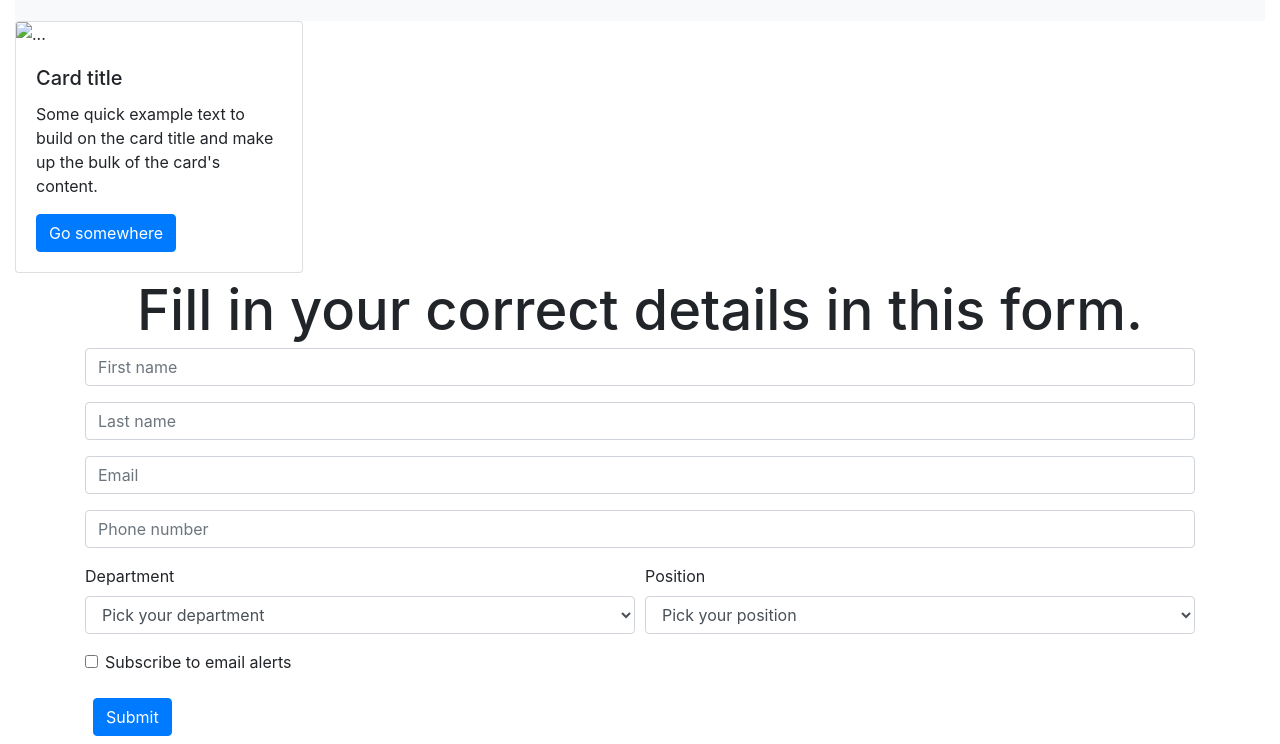
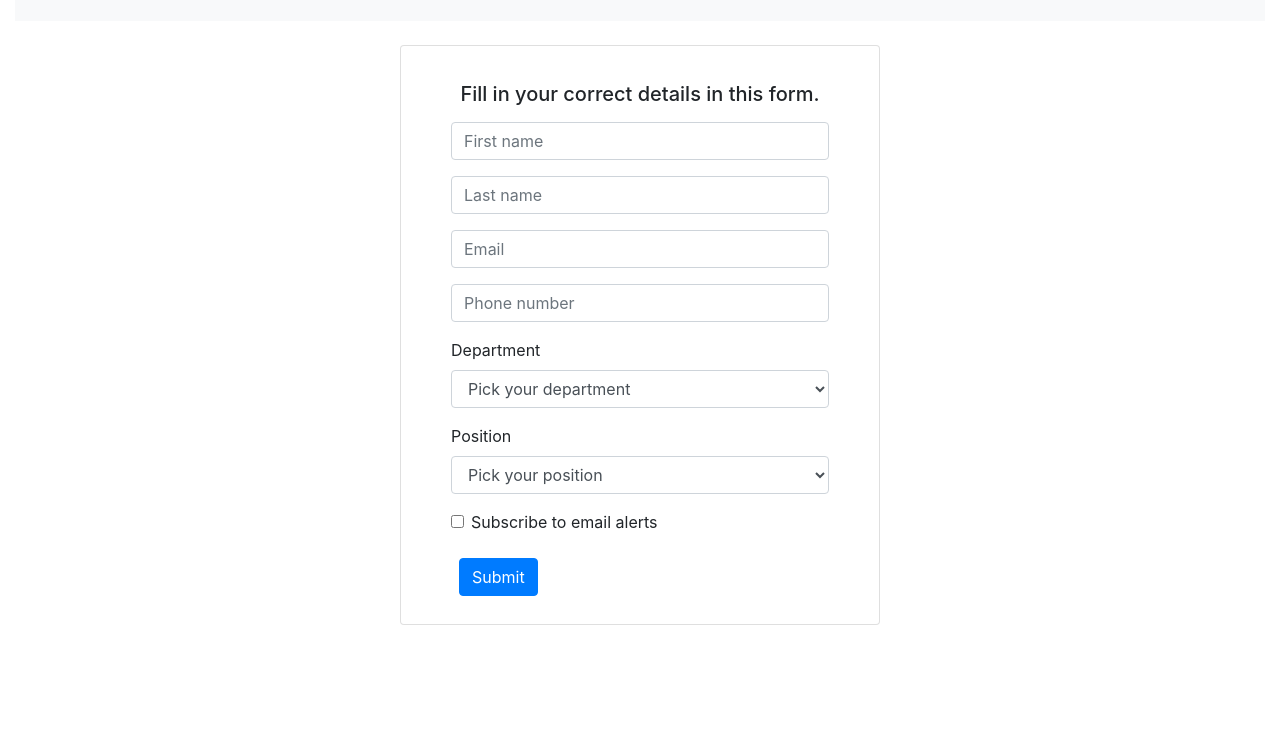
Before and after one commit to ikenwaa/online-payroll-system-2, a website: page public/employee_form.html in a window 1280 px wide. Shown: the part 73-817 px from the top of the page. Drawn offline with nearby package versions, Linux system fonts and the light colour scheme.

Commit message:
Added new stuff

```diff
--- a/public/employee_form.html
+++ b/public/employee_form.html
@@ -41,38 +41,48 @@
         </div>
       </nav>
 
-      <div class="card" style="width: 18rem;">
-  <img src="..." class="card-img-top" alt="...">
+      <div class="container card mt-4" style="width: 30rem;">
         <div class="card-body">
-    <h5 class="card-title">Card title</h5>
-    <p class="card-text">Some quick example text to build on the card title and make up the bulk of the card's content.</p>
-    <a href="#" class="btn btn-primary">Go somewhere</a>
-  </div>
-</div>
-      <div class="container m-auto">
-        <p class="text-center display-4 m-1">
+          <h5 class="card-title text-center m-3">
             Fill in your correct details in this form.
-        </p>
-      </div>
-
+          </h5>
           <form class="container m-auto">
             <div class="form-col">
               <div class="form-group">
-      <input type="text" class="form-control" id="firstName" placeholder="First name">
+                <input
+                  type="text"
+                  class="form-control"
+                  id="firstName"
+                  placeholder="First name"
+                />
               </div>
               <div class="form-group">
-      <input type="text" class="form-control" id="lastName" placeholder="Last name">
+                <input
+                  type="text"
+                  class="form-control"
+                  id="lastName"
+                  placeholder="Last name"
+                />
               </div>
               <div class="form-group">
-      <input type="email" class="form-control" id="inputEmail4" placeholder="Email">
+                <input
+                  type="email"
+                  class="form-control"
+                  id="inputEmail4"
+                  placeholder="Email"
+                />
               </div>
               <div class="form-group">
-      <input type="number" class="form-control" id="inputEmail4" placeholder="Phone number">
+                <input
+                  type="number"
+                  class="form-control"
+                  id="inputEmail4"
+                  placeholder="Phone number"
+                />
               </div>
             </div>
 
-  <div class="form-row">
-    <div class="form-group col-md-6">
+            <div class="form-group">
               <label for="inputAddress">Department</label>
               <select id="dept-selection" class="form-control">
                 <option selected>Pick your department</option>
@@ -84,7 +94,7 @@
               </select>
             </div>
 
-    <div class="form-group col-md-6">
+            <div class="form-group">
               <label for="inputAddress">Position</label>
               <select id="pos-selection" class="form-control">
                 <option selected>Pick your position</option>
@@ -95,10 +105,14 @@
                 <option value="" id="5"></option>
               </select>
             </div>
-  </div>
+
             <div class="form-group">
               <div class="form-check">
-      <input class="form-check-input" type="checkbox" id="gridCheck">
+                <input
+                  class="form-check-input"
+                  type="checkbox"
+                  id="gridCheck"
+                />
                 <label class="form-check-label" for="gridCheck">
                   Subscribe to email alerts
                 </label>
@@ -106,6 +120,8 @@
             </div>
             <button type="submit" class="btn btn-primary m-2">Submit</button>
           </form>
+        </div>
+      </div>
     </div>
 
     <script
--- a/public/script/app.js
+++ /dev/null
@@ -1,3 +0,0 @@
-$(document).ready(() => {
-  console.log('Running')
-});
```
Also changed, not shown: public/admin.html (+3 -0 lines). Lines whose indentation alone changed are shown as unchanged.
